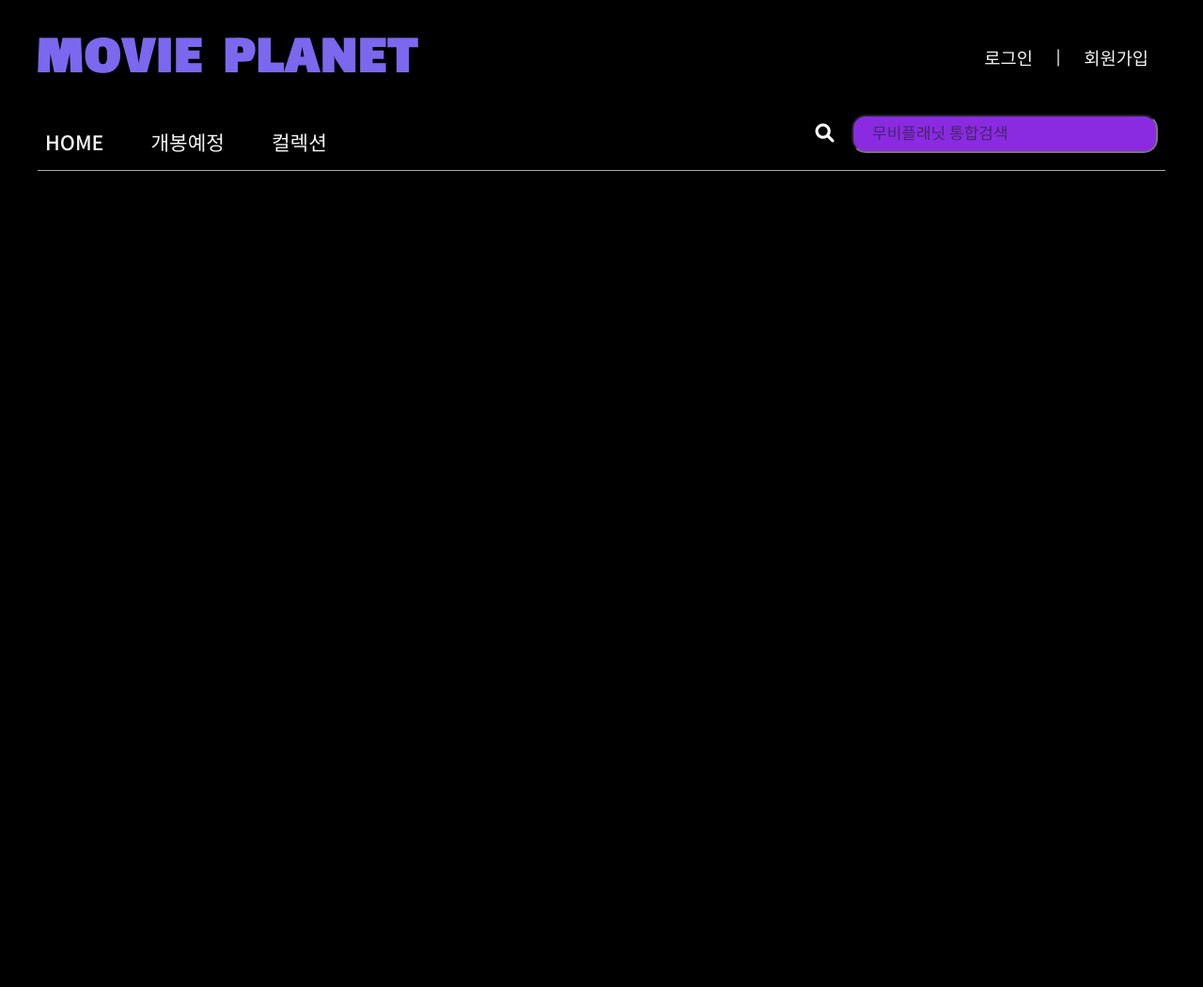
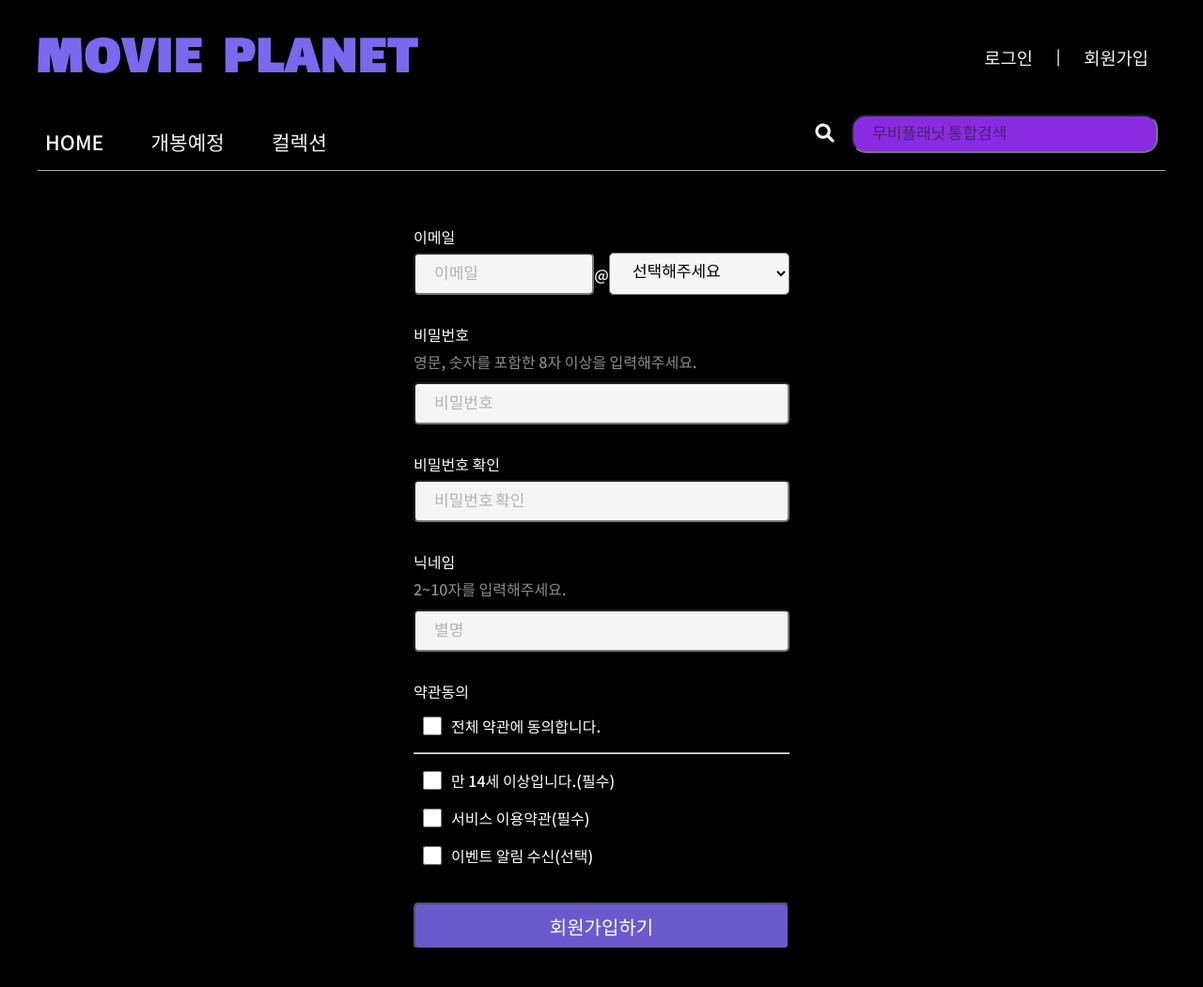
Before and after one commit to juaekoo/Personal_Project, a plain HTML site: page signup.html in a window 1280 px wide. Shown: the whole page at 94% size. Before the commit the page ends 800 px from the top, so only its background shows below. Drawn offline with Linux system fonts and the light colour scheme.

Commit message:
signup complete

```diff
--- a/Header.css
+++ b/Header.css
@@ -4,6 +4,10 @@ body{
     font-family: 'Noto Sans KR', sans-serif;
     background-color: black;
     color: white;
+}
+
+input::placeholder {
+    font-family: 'Lalezar', 'Noto Sans KR';
 }
 
 
@@ -51,7 +55,7 @@ body{
     padding-right: 50px;
 }
 #menu :hover { color : blueviolet }
-input {
+#search input{
     width: 300px;
     height: 35px;
     border-radius: 15px;
@@ -61,9 +65,8 @@ input {
     padding-left: 20px;
     margin: 10px 40px 10px 15px;
 }
-input::placeholder {
+#search input::placeholder {
     color: rgb(72, 37, 107);
-    font-family: 'Noto Sans KR', sans-serif;
 }
 
 @media (max-width: 720px) {
--- a/login.css
+++ b/login.css
@@ -5,44 +5,55 @@
     left: 50%;
     top: 50%;
     transform: translateX(-50%);
+    width: 350px;
+    text-align: center;
 }
 
-form input {
-    width: 350px;
-    height: 45px;
+.collection input, button {
+    width: 100%;
+    height: 50px;
     border-radius: 5px;
+    font-size: 19px;
+}
+
+.collection input {
+    box-sizing: border-box;
     background-color: whitesmoke;
     color: black;
-    margin: 0px;
+    padding-left: 20px;
 }
-form input::placeholder {
+.collection input::placeholder {
     color: rgb(179, 179, 179);
 }
 
-form button {
+button {
     font-family: 'Noto Sans KR', sans-serif;
-    font-size: 20px;
-    width: 374px;
-    height: 50px;
     background-color: slateblue;
     color: white;
-    border-radius: 5px;
-    border: solid 1px slateblue;
-    margin: 20px 0px
+    margin: 20px 0px;
 }
-form button:hover {
+button:hover {
     background-color: blueviolet;
-    border: blueviolet;
+    box-shadow: 0px 0px 15px blueviolet;
+}
+
+#signup {
+    display: inline-block;
 }
 #signup :link, #signup :visited {
     text-decoration: none;
-    color: slateblue;
+    color: darkslateblue;
     font-size: 16pt;
-    margin-left: 100px;
 }
 
 @media (max-width: 720px) {
     .collection{
         margin-top: 60px;
     }
+    input, button {
+        width: 90%;
+    }
+    #navi {
+        display: none;
+    }
 }
--- /dev/null
+++ b/signup.css
@@ -0,0 +1,96 @@
+@charset "UTF-8";
+
+.signup {
+    display:block;
+    position: absolute;
+    left: 50%;
+    top: 30%;
+    transform: translateX(-50%);
+    width: 400px;
+}
+
+.signup input, #email-option {
+    box-sizing: border-box;
+    font-size: 17px;
+    width: 100%;
+    height: 45px;
+    border-radius: 5px;
+    background-color: whitesmoke;
+    color: black;
+    margin: 0px;
+    padding-left: 20px;
+}
+.signup input::placeholder {
+    color: rgb(179, 179, 179);
+}
+.signup input[type="checkbox"] {
+    width: 20px;
+    height: 20px;
+    margin: 10px;
+}
+
+
+#email-id{
+    width: 50%;
+}
+#email-option{
+    font-family: 'Lalezar', 'Noto Sans KR';
+    width: 50%;
+}
+
+label {
+   display: inline-block;
+   margin-bottom: 5px;
+}
+.memberinfo { margin-bottom: 30px; }
+.description {
+    color :rgb(139, 139, 139);
+    margin-bottom: 10px;
+}
+
+.tacCheck, .emaildiv {
+    display: flex;
+    align-items: center;
+}
+
+button {
+    box-sizing: border-box;
+    font-family: 'Noto Sans KR', sans-serif;
+    font-size: 20px;
+    width: 100%;
+    height: 50px;
+    background-color: slateblue;
+    color: white;
+    border-radius: 5px;
+    margin-bottom: 40px;
+}
+button:hover {
+    background-color: blueviolet;
+    box-shadow: 0px 0px 15px blueviolet;
+}
+
+
+@media (max-width: 720px) {
+    .signup {
+        position: relative;
+    }
+    .signup input, .tacCheck {
+        width: 90%;
+    }
+    .memberinfo, .signupSubmit, .emaildiv{
+        text-align: center;
+    }
+    #email-id, #email-option{
+        width: 40%
+    }
+    #email-option, .tacCheck, .emaildiv {
+        display: inline-block;
+    }
+    .tacCheck {
+        text-align: left;
+    }
+    hr, button {
+        width: 90%;
+    }
+
+}
--- a/signup.html
+++ b/signup.html
@@ -6,6 +6,7 @@
     <meta name="viewport" content="width=device-width, initial-scale=1.0">
     <title>Signup</title>
     <link rel="stylesheet" type="text/css" href="./Header.css">
+    <link rel="stylesheet" type="text/css" href="./signup.css">
     <link rel="stylesheet" href="https://cdnjs.cloudflare.com/ajax/libs/font-awesome/6.0.0/css/all.min.css" integrity="sha512-9usAa10IRO0HhonpyAIVpjrylPvoDwiPUiKdWk5t3PyolY1cOd4DSE0Ga+ri4AuTroPR5aQvXU9xC6qOPnzFeg==" crossorigin="anonymous" referrerpolicy="no-referrer" />
     <script type="text/javascript" src="./moviedata.js"></script>
     <style type="text/css">
@@ -25,7 +26,7 @@
     <div class="header-bottom">
         <div id="menu">
             <ul>
-                <li><a href="./index.html">HOME</a></li>
+                <li><a href="./home.html">HOME</a></li>
                 <li><a href="./comingSoon.html">개봉예정</a></li>
                 <li><a href="./collection.html">컬렉션</a></li>
             </ul>
@@ -37,8 +38,59 @@
     </div>
     <hr style="width: 95%; height:1px; border:none; background-color: darkgray;">
 
-    <div class="collection">
+    <div class="signup">
+        <form>
+            <div class="memberinfo">
+                <label for="email-id">이메일</label>
+                <div class="emaildiv">
+                    <input type="text" placeholder="이메일" id="email-id">
+                    <span>@</span>
+                    <select name="email" id="email-option">
+                        <option value disabled selected>선택해주세요</option>
+                        <option>naver.com</option>
+                        <option>daum.net</option>
+                        <option>google.com</option>
+                    </select>
+                </div>
+            </div>
 
+            <div class="memberinfo">
+                <label for="password">비밀번호</label>
+                <div class="description">영문, 숫자를 포함한 8자 이상을 입력해주세요.</div>
+                <input type="password" placeholder="비밀번호" id="password">
+            </div>
+
+            <div class="memberinfo">
+                <label for="passwordCheck">비밀번호 확인</label>
+                <div><input type="password" placeholder="비밀번호 확인" id="passwordCheck"></div>
+            </div>
+
+            <div class="memberinfo">
+                <label for="nickname">닉네임</label>
+                <div class="description">2~10자를 입력해주세요.</div>
+                <input type="text" placeholder="별명" id="nickname">
+            </div>
+
+            <div class="memberinfo">
+                <div><label>약관동의</label></div>
+                <div class="tacCheck">
+                    <input type="checkbox" name="termsAndConditions" value="all">전체 약관에 동의합니다.
+                </div>
+                <hr>
+                <div class="tacCheck">
+                    <input type="checkbox" name="termsAndConditions" value="age14">만 14세 이상입니다.(필수)
+                </div>
+                <div class="tacCheck">
+                    <input type="checkbox" name="termsAndConditions" value="essential">서비스 이용약관(필수)
+                </div>
+                <div class="tacCheck">
+                    <input type="checkbox" name="termsAndConditions" value="add">이벤트 알림 수신(선택)
+                </div>
+            </div>
+
+            <div class="signupSubmit"><button type="submit">회원가입하기</button></div>
+
+        </form>
     </div>
 </body>
 </html>
```
Also changed, not shown: collection.html (+1 -1 lines), comingSoon.html (+1 -1 lines), home.html (renamed from index.html, +2 -2 lines), login.html (+3 -3 lines).
